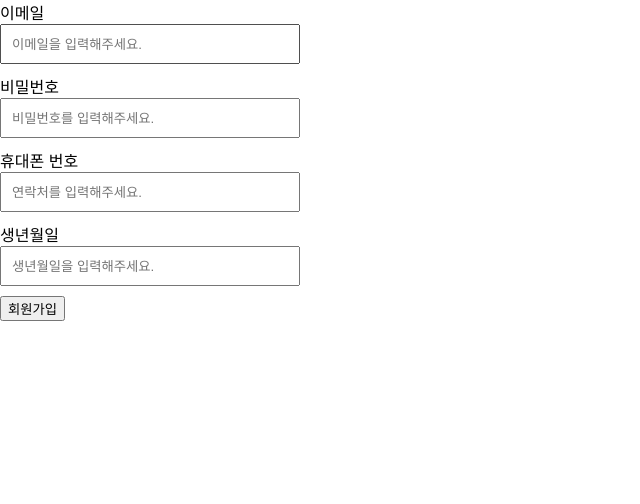
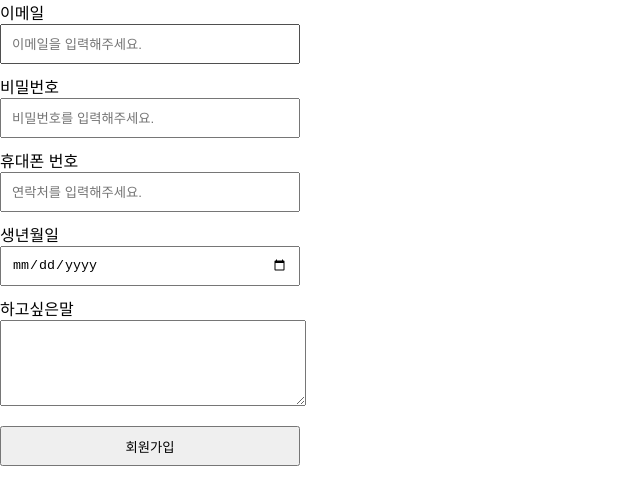
Before and after one commit to HeesikK/RHF-sign-up, a React (Create React App) app: page / in a window 1280 px wide. Shown: the top 504 px of the page, without its empty margins (0-640 px from the left). Built offline with nearby package versions, Linux system fonts and the light colour scheme.

Commit message:
feat: 생년월일, 하고싶은말 유효성 검사 추가

```diff
--- a/package.json
+++ b/package.json
@@ -3,6 +3,7 @@
   "version": "0.1.0",
   "private": true,
   "dependencies": {
+    "@hookform/resolvers": "^3.3.3",
     "@testing-library/jest-dom": "^5.17.0",
     "@testing-library/react": "^13.4.0",
     "@testing-library/user-event": "^13.5.0",
@@ -11,7 +12,8 @@
     "react-hook-form": "^7.49.2",
     "react-scripts": "5.0.1",
     "styled-components": "^6.1.6",
-    "web-vitals": "^2.1.4"
+    "web-vitals": "^2.1.4",
+    "yup": "^1.3.3"
   },
   "scripts": {
     "start": "react-scripts start",
--- a/src/App.js
+++ b/src/App.js
@@ -1,12 +1,10 @@
 import logo from "./logo.svg";
 import "./App.css";
-import SingIn from "./pages/sign-in";
-import SignUp from "./pages/sign-up";
+import SignUp from "./pages/components/sign-up";
 
 function App() {
   return (
     <>
-      {/* <SingIn /> */}
       <SignUp />
     </>
   );
--- a/src/pages/sign-up.js
+++ b/src/pages/components/sign-up.js
@@ -3,7 +3,9 @@
 
 const SignUp = () => {
   {
-    /* 아이디, 비밀번호, 연락처, 생년월일, 하고싶은말 */
+    /*
+    아이디, 비밀번호, 연락처, 생년월일, 하고싶은말
+    */
   }
   const {
     register,
@@ -19,6 +21,8 @@
         alert(JSON.stringify(data));
       })}
     >
+      {/* 이메일 */}
+      {/* aria-invalid 적용이 왜 안되는걸까.. */}
       <S.InputBox>
         <label htmlFor="email">이메일</label>
         <S.Input
@@ -26,15 +30,17 @@
           type="email"
           placeholder="이메일을 입력해주세요."
           {...register("email", {
-            required: "이메일은 필수 입력입니다.",
+            required: "이메일은 필수입니다.",
             pattern: {
               value: /^[0-9a-zA-Z]([-_.]?[0-9a-zA-Z])*@[0-9a-zA-Z]([-_.]?[0-9a-zA-Z])*.[a-zA-Z]{2,3}$/i,
               message: "이메일 형식에 맞지 않습니다.",
             },
           })}
+          aria-invalid={errors.email ? "true" : "false"}
         />
         {errors.email && <S.ErrorBox>{errors.email.message}</S.ErrorBox>}
       </S.InputBox>
+      {/* 비밀번호 */}
       <S.InputBox>
         <label htmlFor="password">비밀번호</label>
         <S.Input
@@ -42,7 +48,7 @@
           type="password"
           placeholder="비밀번호를 입력해주세요."
           {...register("password", {
-            required: "비밀번호는 필수 입력입니다.",
+            required: "비밀번호는 필수입니다.",
             pattern: {
               value: /(?=.*?[a-z])(?=.*?[A-Z])/,
               message: "비밀번호는 대소문자 특수문자가 포함되어야 합니다.",
@@ -55,17 +61,47 @@
         />
         {errors.password && <S.ErrorBox>{errors.password.message}</S.ErrorBox>}
       </S.InputBox>
+      {/* 휴대폰 번호 */}
       <S.InputBox>
         <label htmlFor="number">휴대폰 번호</label>
         <S.Input id="number" type="text" placeholder="연락처를 입력해주세요." {...register("number")} />
       </S.InputBox>
+      {/* 생년월일 */}
       <S.InputBox>
         <label htmlFor="birthday">생년월일</label>
-        <S.Input id="birthday" type="text" placeholder="생년월일을 입력해주세요." {...register("birthday")} />
+        <S.Input
+          id="birthday"
+          type="date"
+          placeholder="생년월일을 입력해주세요."
+          {...register("birthday", {
+            required: "생년월일은 필수입니다",
+          })}
+        />
+        {errors.birthday && <S.ErrorBox>{errors.birthday.message}</S.ErrorBox>}
       </S.InputBox>
-      <button type="submit" disabled={isSubmitting}>
+      {/* 하고싶은말 */}
+      <S.InputBox>
+        <label htmlFor="text">하고싶은말</label>
+        <S.TextArea
+          id="text"
+          {...register("text", {
+            required: "하고싶은말은 필수입니다",
+            minLength: {
+              value: 100,
+              message: "100자 이상으로 작성해주세요.",
+            },
+            maxLength: {
+              value: 300,
+              message: "300자 이하로 작성해주세요.",
+            },
+          })}
+        />
+        {errors.text && <S.ErrorBox>{errors.text.message}</S.ErrorBox>}
+      </S.InputBox>
+      {/* isSubmitting 메서드를 사용해서 중복 제출 방지 */}
+      <S.Button type="submit" disabled={isSubmitting}>
         회원가입
-      </button>
+      </S.Button>
     </form>
   );
 };
@@ -86,7 +122,16 @@
   padding: 0px 10px;
 `;
 
-const Button = styled.button``;
+const Button = styled.button`
+  width: 300px;
+  height: 40px;
+  margin-top: 10px;
+`;
+
+const TextArea = styled.textarea`
+  width: 300px;
+  height: 80px;
+`;
 
 const ErrorBox = styled.div`
   font-size: 12px;
@@ -97,5 +142,6 @@
   InputBox,
   Input,
   Button,
+  TextArea,
   ErrorBox,
 };
--- /dev/null
+++ b/src/pages/index.js
@@ -0,0 +1,5 @@
+const HomePage = () => {
+  return <></>;
+};
+
+export default HomePage;
```
Also changed, not shown: src/pages/components/sign-in.js (renamed from src/pages/sign-in.js), src/schema/schema.js (added), 1 other file (tests, documents, lock files or other folders).
